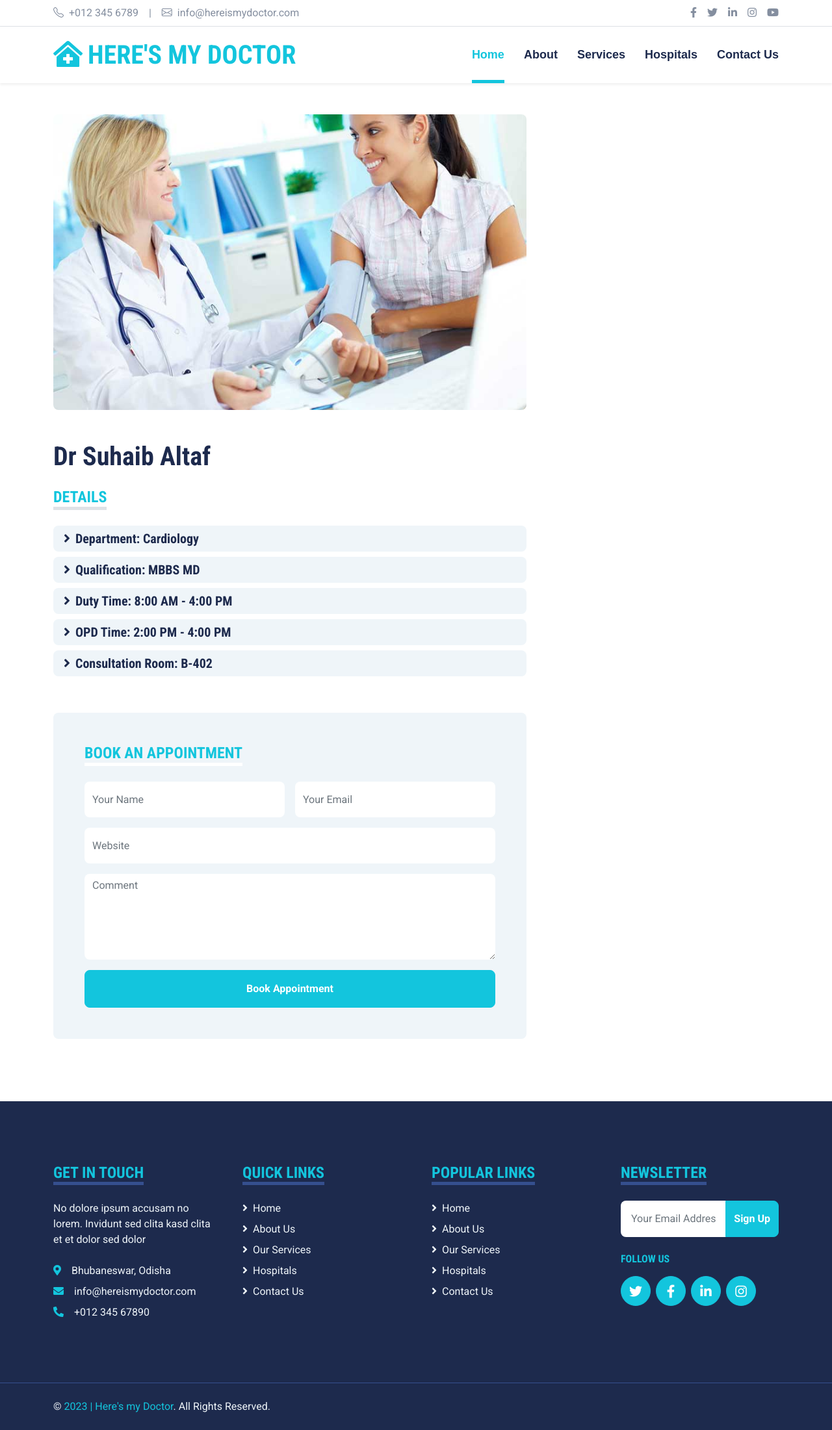
After one commit to musaib-js/hereismydoctor, a Django app: page /medicare/doctors/1/ in a window 1280 px wide. The commit adds this page. Shown: the whole page at 65% size. Run offline with Django 4.2, Linux system fonts and the light colour scheme; data comes from the database, SQL or seed files in the repository; both versions use the stored data as it was after the commit; some libraries are stand-ins or nearby versions.

Commit message:
late night

```diff
--- a/hospitals/admin.py
+++ b/hospitals/admin.py
@@ -1,5 +1,5 @@
 from django.contrib import admin
-from .models import User, Hospital, Patient, Doctor
+from .models import User, Hospital, Patient, Doctor, Appointment
 from django.contrib.auth.admin import UserAdmin
 
 class CustomUserAdmin(UserAdmin):
@@ -7,4 +7,4 @@ class CustomUserAdmin(UserAdmin):
 
 admin.site.register(User, CustomUserAdmin)
 # Register your models here.
-admin.site.register((Hospital, Patient, Doctor))
+admin.site.register((Hospital, Patient, Doctor, Appointment))
--- a/hospitals/models.py
+++ b/hospitals/models.py
@@ -73,7 +73,7 @@ class Doctor(models.Model):
     name = models.CharField(max_length=150)
     qualification = models.CharField(max_length=150)
     department = models.CharField(max_length=150)
-    hospital = models.ManyToManyField(Hospital)
+    hospital = models.ManyToManyField(Hospital, related_name="hospital")
     duty_time = models.CharField(max_length=150)
     OPD_time = models.CharField(max_length=150)
     room_number = models.CharField(max_length=150)
@@ -92,3 +92,12 @@ class Patient(models.Model):
 
     def __str__(self):
         return self.name
+
+class Appointment(models.Model):
+    patient = models.ForeignKey(User, on_delete=models.CASCADE)
+    doctor = models.ForeignKey(Doctor, on_delete=models.CASCADE)
+    date = models.DateField()
+    is_approved = models.BooleanField(default=False)
+
+    def __str__(self):
+        return self.patient
--- a/hospitals/urls.py
+++ b/hospitals/urls.py
@@ -9,6 +9,7 @@ urlpatterns = [
     path('create-patient-profile/', views.createProfile, name = "Patient Profile"),
     path('hospitals/', views.hospitals, name = "hospitals"),
     path('hospitals/<int:pk>/', views.hospitaldetails, name = "hospitaldetails"),
+    path('doctors/<int:pk>/', views.doctordetails, name = "doctordetail"),
     path('hospital-home/', views.hospitaldashboard, name = "hospitaldashboard"),
     path('add-doctor/', views.addDoctor, name = "addDoctor"),
     path('search-doctor/', views.doctorSearch, name = "search-doctor"),
--- a/hospitals/views.py
+++ b/hospitals/views.py
@@ -63,12 +63,21 @@ def hospitals(request):
 
 def hospitaldetails(request, pk):
     hospital = Hospital.objects.filter(pk = pk)[0]
-    doctors  = Doctor.objects.filter(hospital = pk)
+    doctors  = Doctor.objects.filter(hospital = hospital)
     print(doctors)
     ldeparments = hospital.departments
     departments = ldeparments.split(",")
     context = {'hospital':hospital, 'departments': departments, 'doctors': doctors}
     return render(request, 'hospitaldetail.html', context)
+
+def doctordetails(request, pk):
+    doctor = Doctor.objects.filter(pk = pk)[0]
+    newlist = list(doctor.hospital.values())
+    hospitals=[]
+    for i in newlist:
+        hospitals.append(i['name'])
+    context = {'doctor': doctor,'hospitals':hospitals}
+    return render(request, 'doctordetail.html', context)
 
 @login_required
 def hospitaldashboard(request):
--- /dev/null
+++ b/templates/doctordetail.html
@@ -0,0 +1,52 @@
+{% extends 'base.html' %}
+{% block title %}{{doctor.name}} | Here's my Doctor{% endblock title %}
+{% block body %}
+   <!-- Blog Start -->
+   <div class="container py-5">
+    <div class="row g-5">
+        <div class="col-lg-8">
+            <!-- Blog Detail Start -->
+            <div class="mb-5">
+                <img class="img-fluid w-100 rounded mb-5" src="img/blog-2.jpg" alt="">
+                <h1 class="mb-4">{{doctor.name}}</h1>
+                <div class="mb-5">
+                    <h4 class="d-inline-block text-primary text-uppercase border-bottom border-5 mb-4">Details</h4>
+                    <div class="d-flex flex-column justify-content-start">
+                        <a class="h5 bg-light rounded py-2 px-3 mb-2"><i class="fa fa-angle-right me-2"></i>Department: {{doctor.department}}</a>
+                        <a class="h5 bg-light rounded py-2 px-3 mb-2"><i class="fa fa-angle-right me-2"></i>Qualification: {{doctor.qualification}}</a>
+                        <a class="h5 bg-light rounded py-2 px-3 mb-2"><i class="fa fa-angle-right me-2"></i>Duty Time: {{doctor.duty_time}}</a>
+                        <a class="h5 bg-light rounded py-2 px-3 mb-2"><i class="fa fa-angle-right me-2"></i>OPD Time: {{doctor.OPD_time}}</a>
+                        <a class="h5 bg-light rounded py-2 px-3 mb-2"><i class="fa fa-angle-right me-2"></i>Consultation Room: {{doctor.room_number}}</a>
+                    </div>
+                </div>
+            </div>
+            <!-- Blog Detail End -->
+            <!-- Comment Form Start -->
+            <div class="bg-light rounded p-5">
+                <h4 class="d-inline-block text-primary text-uppercase border-bottom border-5 border-white mb-4">Book an Appointment</h4>
+                <form>
+                    <div class="row g-3">
+                        <div class="col-12 col-sm-6">
+                            <input type="text" class="form-control bg-white border-0" placeholder="Your Name" style="height: 55px;">
+                        </div>
+                        <div class="col-12 col-sm-6">
+                            <input type="email" class="form-control bg-white border-0" placeholder="Your Email" style="height: 55px;">
+                        </div>
+                        <div class="col-12">
+                            <input type="text" class="form-control bg-white border-0" placeholder="Website" style="height: 55px;">
+                        </div>
+                        <div class="col-12">
+                            <textarea class="form-control bg-white border-0" rows="5" placeholder="Comment"></textarea>
+                        </div>
+                        <div class="col-12">
+                            <button class="btn btn-primary w-100 py-3" type="submit">Book Appointment</button>
+                        </div>
+                    </div>
+                </form>
+            </div>
+            <!-- Comment Form End -->
+        </div>
+    </div>
+</div>
+<!-- Blog End -->
+{% endblock body %}
--- a/templates/doctorsearch.html
+++ b/templates/doctorsearch.html
@@ -21,7 +21,7 @@
                                 <p class="m-0">{{x.hospital}}</p>
                             </div>
                             <div class="d-flex mt-auto border-top p-4">
-                                <button class="btn btn-primary w-100 py-3" type="submit">Make An Appointment</button>
+                                <a href = "/medicare/doctors/{{x.pk}}"><button class="btn btn-primary w-100 py-3" type="submit">Make An Appointment</button></a>
                             </div>
                         </div>
                     </div>
```
Also changed, not shown: db.sqlite3, hospitals/migrations/0003_alter_doctor_hospital.py (added), hospitals/migrations/0004_appointment.py (added).
